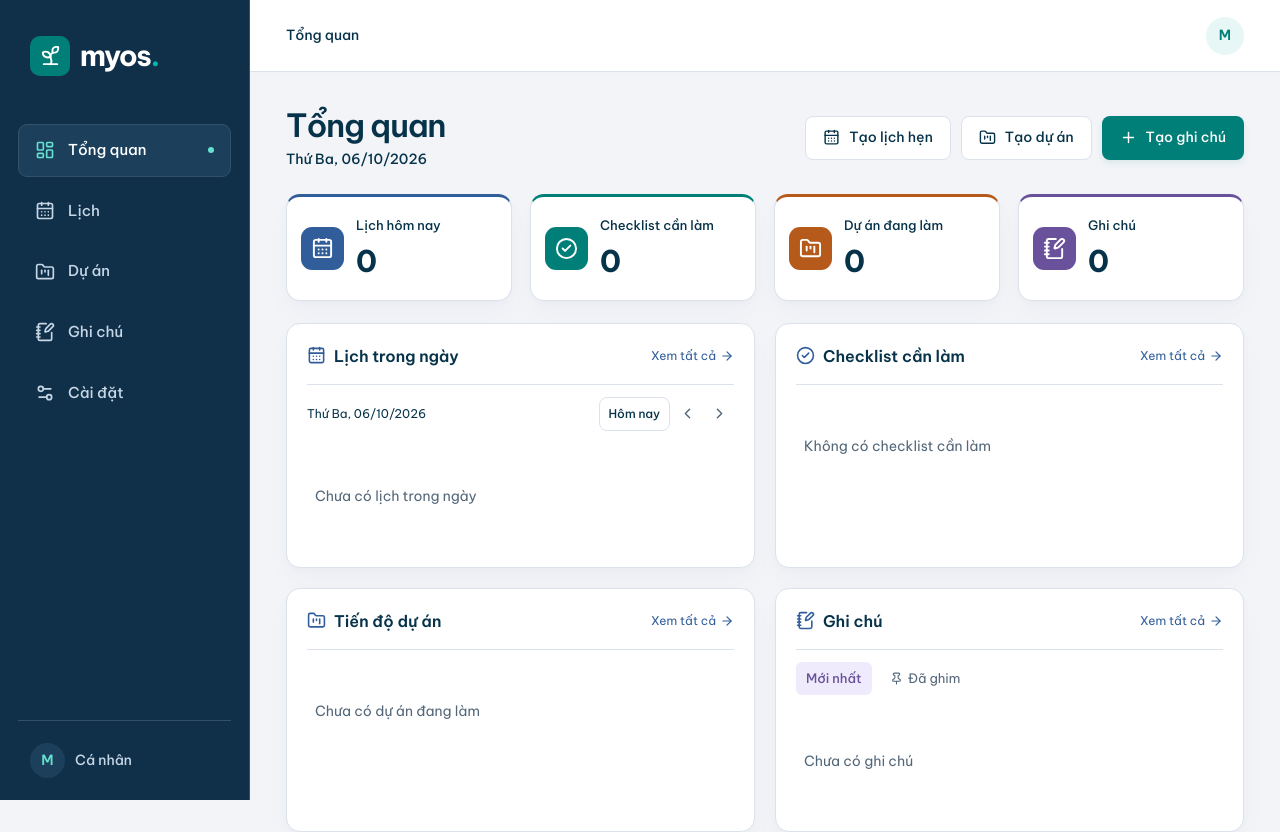
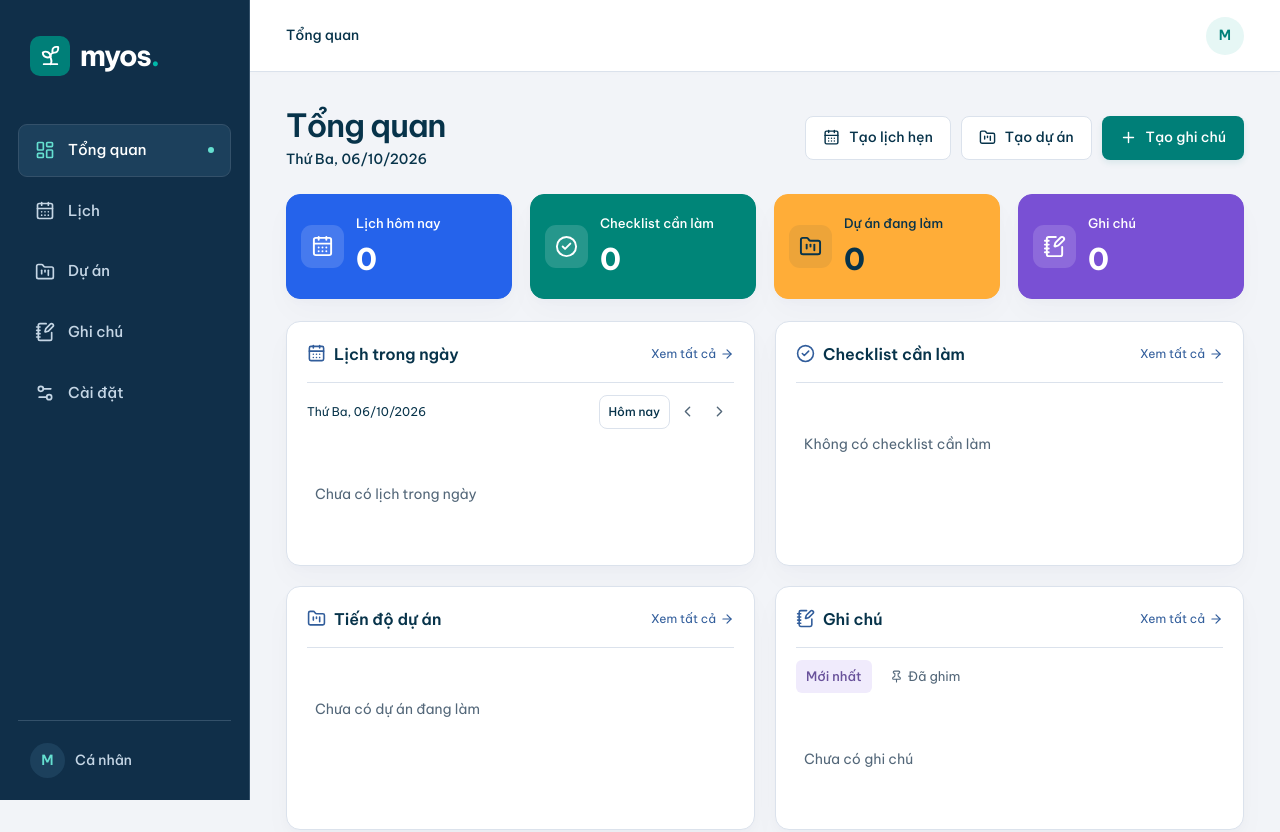
Before and after one commit to QUAGTIEN/myos---app, a Next.js app: page /dashboard in a window 1280 px wide. Shown: the top 832 px of the page. Built offline with nearby package versions, Linux system fonts and the light colour scheme.

Commit message:
style: brighten overview metrics and restore pastel note cards

```diff
--- a/src/app/globals.css
+++ b/src/app/globals.css
@@ -33,6 +33,10 @@
   --shadow-raised: 0 6px 14px #17324f0a, 0 18px 35px #17324f0a;
   --orange-ink: #b55a1b;
   --danger: #b14366;
+  --blue-solid: #2563eb;
+  --turquoise-solid: #008578;
+  --orange-solid: #ffad38;
+  --violet-solid: #7950d4;
 }
 @theme inline {
   --color-background: var(--background);
--- a/src/modules/overview/overview.css
+++ b/src/modules/overview/overview.css
@@ -30,10 +30,10 @@
   align-items: center;
   gap: 16px;
   padding: 22px;
-  border: 1px solid var(--line);
-  border-top: 3px solid var(--item-color);
+  border: 1px solid var(--metric-background);
   border-radius: var(--radius);
-  background: var(--surface);
+  background: var(--metric-background);
+  color: var(--metric-foreground, white);
   box-shadow: var(--shadow);
   min-width: 0;
 }
@@ -49,22 +49,46 @@
   display: block;
   font-size: 30px;
   line-height: 1.35;
-  color: var(--ink);
+  color: inherit;
   margin-top: 5px;
 }
 .dashboard-metric small {
   display: block;
-  color: var(--danger);
+  color: inherit;
   font-size: 12px;
+  font-weight: 600;
   margin-top: 4px;
 }
 .dashboard-metric > svg {
   margin-left: auto;
-  color: var(--item-color);
+  color: inherit;
 }
 .dashboard-metric:hover {
-  border-color: var(--item-color);
+  filter: brightness(0.96);
   box-shadow: var(--shadow-raised);
+}
+.dashboard-metric:focus-visible {
+  outline-color: var(--ink);
+}
+.dashboard-metric .dashboard-record-icon {
+  background: #ffffff26;
+  color: inherit;
+}
+.dashboard-metric.dashboard-tone-blue {
+  --metric-background: var(--blue-solid);
+}
+.dashboard-metric.dashboard-tone-mint {
+  --metric-background: var(--turquoise-solid);
+}
+.dashboard-metric.dashboard-tone-orange {
+  --metric-background: var(--orange-solid);
+  --metric-foreground: var(--ink);
+}
+.dashboard-metric.dashboard-tone-orange .dashboard-record-icon {
+  background: #07334a12;
+}
+.dashboard-metric.dashboard-tone-violet {
+  --metric-background: var(--violet-solid);
 }
 .dashboard-tone-blue,
 .dashboard-color-blue {
@@ -347,13 +371,20 @@
   gap: 12px;
 }
 .dashboard-note {
+  --item-color: var(--lavender-ink);
+  --note-background: var(--lavender);
   display: flex;
   align-items: start;
   gap: 12px;
   padding: 14px;
   border: 1px solid var(--line);
   border-radius: 9px;
+  background: var(--note-background);
   min-width: 0;
+}
+.dashboard-note .dashboard-record-icon {
+  background: var(--surface);
+  color: var(--item-color);
 }
 .dashboard-note:hover {
   border-color: var(--lavender-ink);
@@ -379,9 +410,11 @@
 }
 .dashboard-note:nth-child(3n + 2) {
   --item-color: var(--orange-ink);
+  --note-background: var(--peach);
 }
 .dashboard-note:nth-child(3n) {
   --item-color: var(--primary);
+  --note-background: var(--primary-soft);
 }
 .dashboard-block-state {
   display: flex;
```
Also changed, not shown: 2 other files (tests, documents, lock files or other folders).
